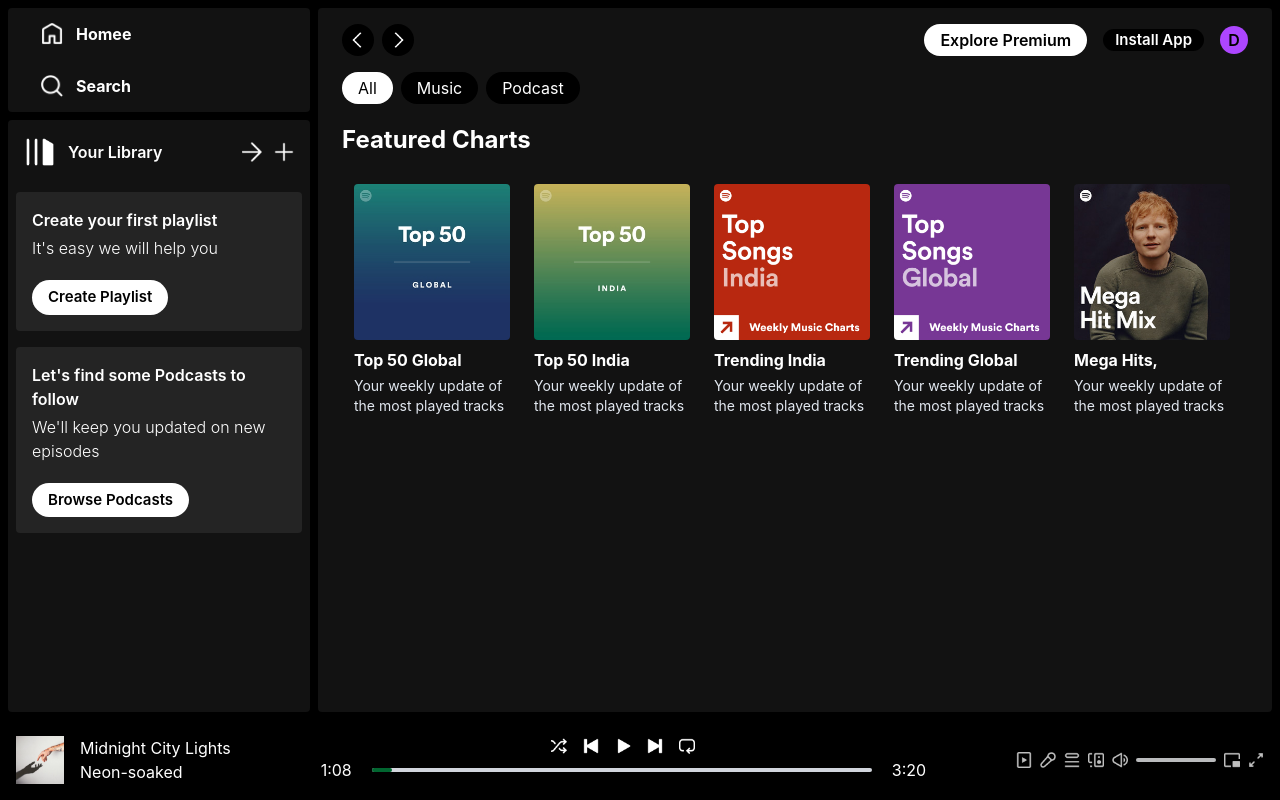
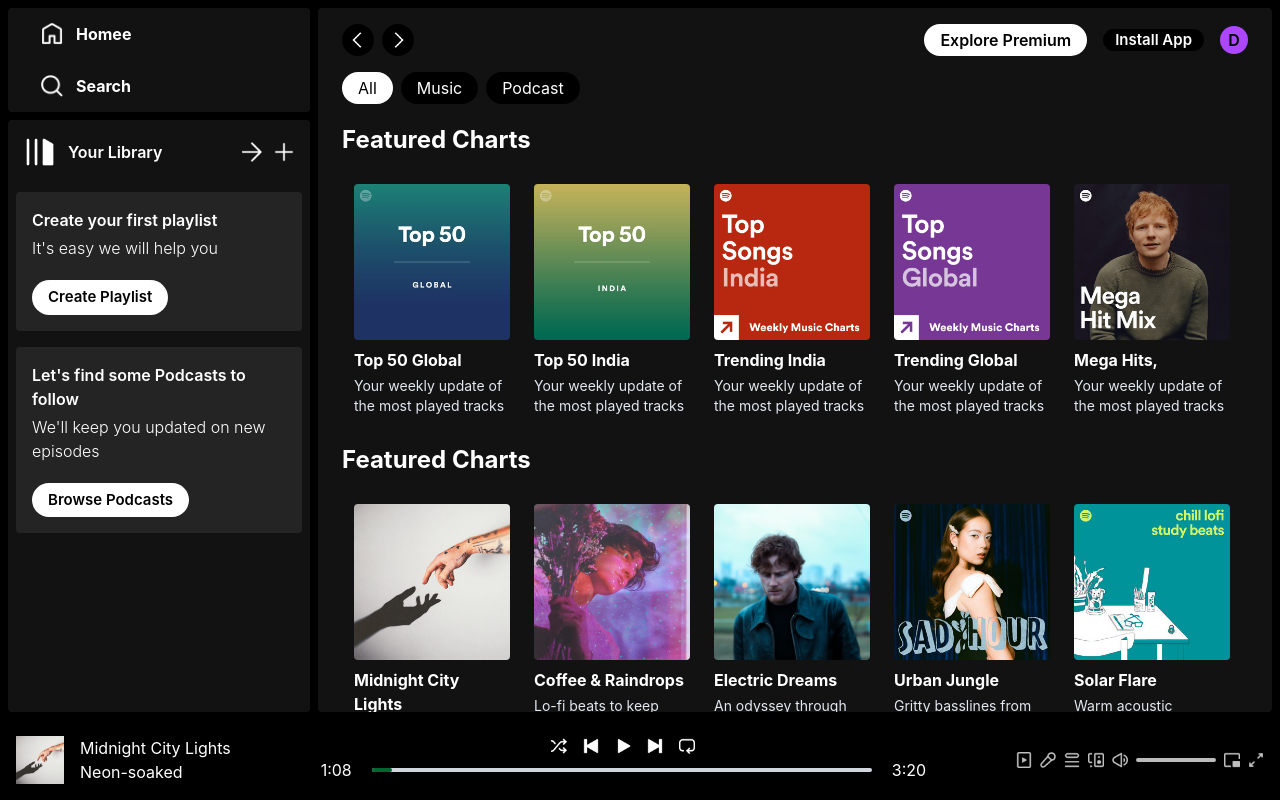
Before and after one commit to alton47/musica, a React (Vite) app: page / in a window 1280 px wide. Built offline with nearby package versions, Linux system fonts and the light colour scheme.

Commit message:
feat(library): build "Hottest Songs" UI

```diff
--- a/src/components/DisplayHome.jsx
+++ b/src/components/DisplayHome.jsx
@@ -1,7 +1,8 @@
 import React from "react";
 import Navbar from "./Navbar";
-import { albumsData } from "../assets/assets";
+import { albumsData, songsData } from "../assets/assets";
 import AlbumItem from "./AlbumItem";
+import SongItem from "./SongItem";
 
 const DisplayHome = () => {
   return (
@@ -21,6 +22,21 @@ const DisplayHome = () => {
           ))}
         </div>
       </div>
+
+      <div className="mb-4">
+        <h1 className="my-5 font-bold text-2xl">Featured Charts</h1>
+        <div className="flex overflow-auto">
+          {songsData.map((item, index) => (
+            <SongItem
+              key={index}
+              name={item.name}
+              desc={item.desc}
+              id={item.id}
+              image={item.image}
+            />
+          ))}
+        </div>
+      </div>
     </>
   );
 };
--- /dev/null
+++ b/src/components/SongItem.jsx
@@ -0,0 +1,13 @@
+import React from "react";
+
+const SongItem = ({ name, image, desc, id }) => {
+  return (
+    <div className="min-w-45 p-2 px-3 rounded cursor-pointer hover:bg-[#ffffff26]">
+      <img className="rounded" src={image} alt="" />
+      <p className="font-bold mt-2 mb-1">{name}</p>
+      <p className="text-slate-200 text-sm">{desc}</p>
+    </div>
+  );
+};
+
+export default SongItem;
```
